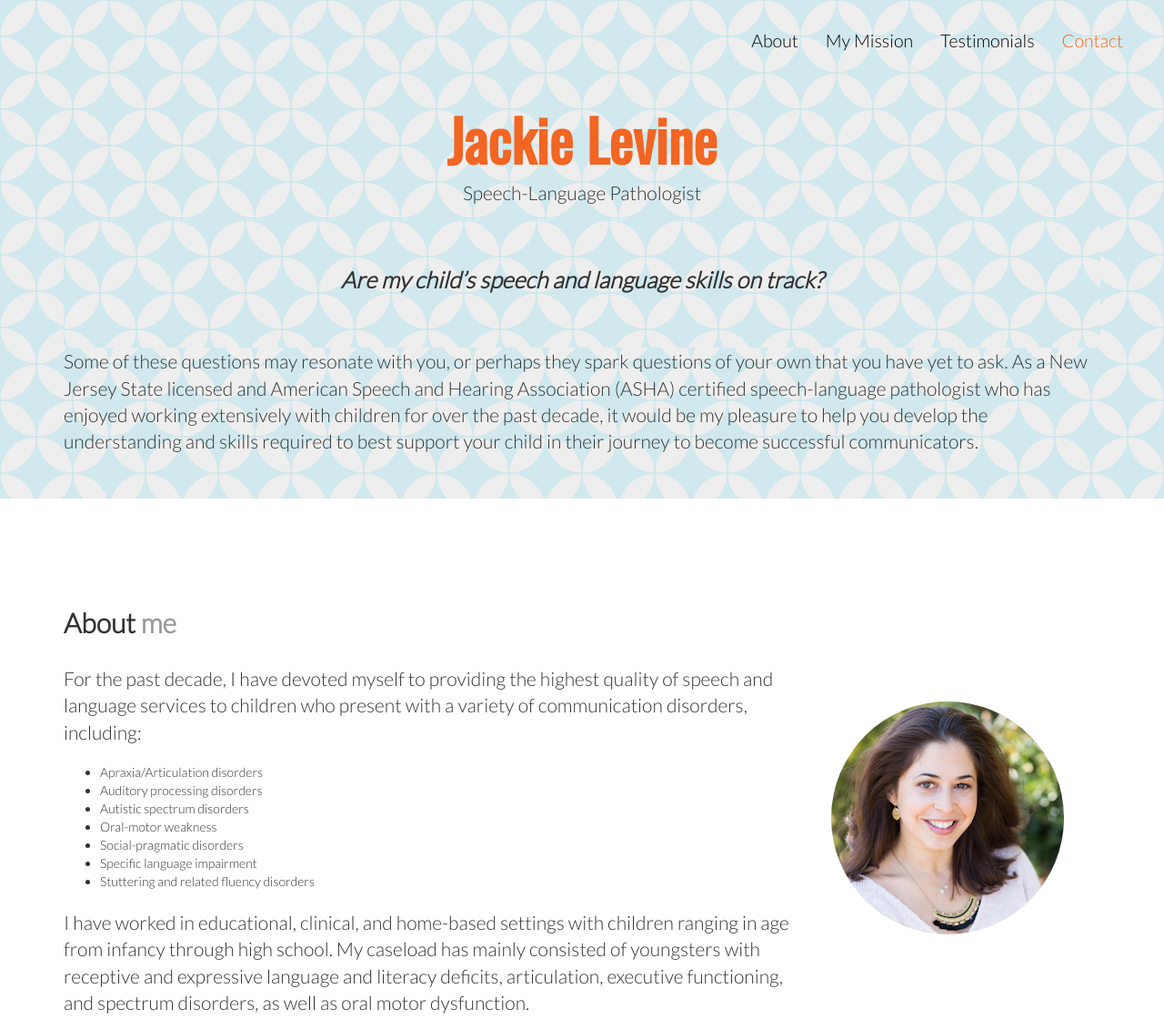
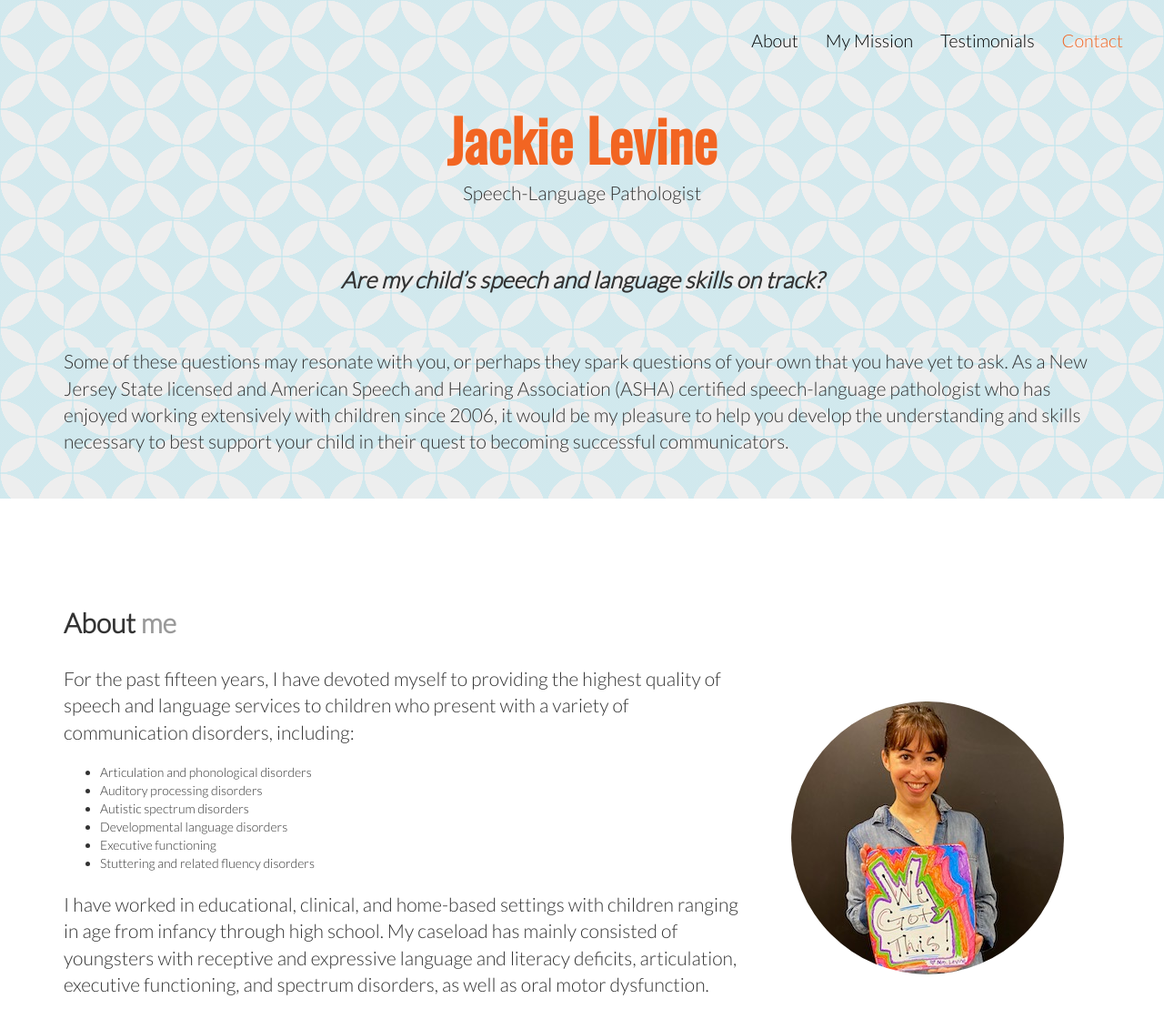
Before and after one commit to jonnyl/jlspeech, a website: page index.html in a window 1280 px wide. Shown: the top 1120 px of the page at 91% size. Drawn offline with nearby package versions, Linux system fonts and the light colour scheme; a web font is replaced by a local one.

Commit message:
Updates for 2020

```diff
--- a/index.html
+++ b/index.html
@@ -47,14 +47,14 @@
         <div class="centered">
           <div id="mainCarousel" class="carousel slide jumbotron" data-ride="carousel" data-interval="4000" data-pause="none">
             <div class="carousel-inner" role="listbox">
-              <div class="active item">Will my child's speech correct itself over time?</div>
+              <div class="active item">How can I boost my child's vocabulary?</div>
               <div class="item">Are my child’s speech and language skills on track?</div>
-              <div class="item">How can I help my child communicate his ideas?</div>
-              <div class="item">Is my child’s speech normal?</div>
+              <div class="item">How can I help my child communicate his wants and needs better?</div>
+              <div class="item">Are my child’s speech errors developmentally appropriate?</div>
               <div class="item">My toddler is so frustrated! Is there anything I can do to help?</div>
             </div>
           </div>
-          <p class="lead">Some of these questions may resonate with you, or perhaps they spark questions of your own that you have yet to ask. As a New Jersey State licensed and American Speech and Hearing Association (ASHA) certified speech-language pathologist who has enjoyed working extensively with children for over the past decade, it would be my pleasure to help you develop the understanding and skills required to best support your child in their journey to become successful communicators.</p>
+          <p class="lead">Some of these questions may resonate with you, or perhaps they spark questions of your own that you have yet to ask. As a New Jersey State licensed and American Speech and Hearing Association (ASHA) certified speech-language pathologist who has enjoyed working extensively with children since 2006, it would be my pleasure to help you develop the understanding and skills necessary to best support your child in their quest to becoming successful communicators.</p>
         </div>
       </div>
     </div>
@@ -62,17 +62,16 @@
     <section class="featurette" id="about">
       <div class="container">
         <h2 class="featurette-heading">About <span class="muted">me</span></h2>
-        <img class="featurette-image pull-right" src="img/headshot.jpeg">
+        <img class="featurette-image pull-right" src="img/wegotthis.jpg">
         <p class="lead">
-        For the past decade, I have devoted myself to providing the highest quality of speech and language services to children who present with a variety of communication disorders, including:</p>
+        For the past fifteen years, I have devoted myself to providing the highest quality of speech and language services to children who present with a variety of communication disorders, including:</p>
 
         <ul class="list">
-          <li>Apraxia/Articulation disorders</li>
+          <li>Articulation and phonological disorders </li>
           <li>Auditory processing disorders</li>
           <li>Autistic spectrum disorders</li>
-          <li>Oral-motor weakness</li>
-          <li>Social-pragmatic disorders</li>
-          <li>Specific language impairment</li>
+          <li>Developmental language disorders</li>
+          <li>Executive functioning</li>
           <li>Stuttering and related fluency disorders</li>
         </ul>
 
@@ -128,7 +127,7 @@
     </section>
     <footer>
       <div class="container">
-        <p>© 2015 jrl speech and language, llc.</p>
+        <p>© jrl speech and language, llc.</p>
       </div>
     </footer>
     <script src="http://code.jquery.com/jquery.min.js"></script>
```
Also changed, not shown: img/wegotthis.jpg (added).
